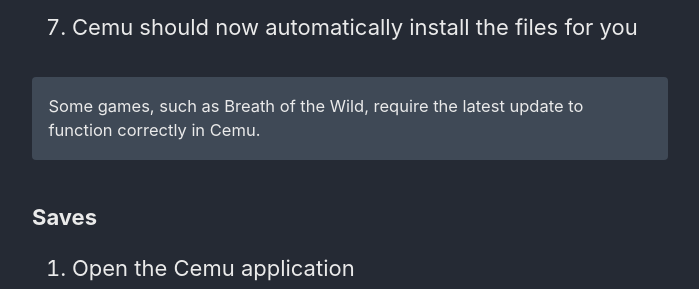
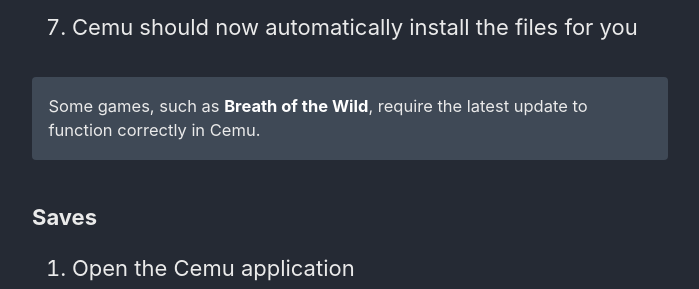
Before and after one commit to cfw-guide/cemu.cfw.guide, a Jekyll site: the page built from _pages/en_US/dumping-games.md, in a window 1280 px wide and 900 px high, scrolled down 3807 px. Shown: the part 164-453 px from the top of the window, without its empty margins (290-989 px from the left). Built offline with Jekyll 4.4.1, drawn with Linux system fonts in a browser that asks for light colours; part of the change alters nothing that is shown.

```diff
--- a/_pages/en_US/dumping-games.md
+++ b/_pages/en_US/dumping-games.md
@@ -78,7 +78,7 @@ Ensure you have enough storage space for your dump. The largest Wii U game is 17
 1. Open the `meta` folder and select `meta.xml`
 1. Cemu should now automatically install the files for you
 
-Some games, such as Breath of the Wild, require the latest update to function correctly in Cemu.
+Some games, such as [Breath of the Wild](https://wiki.cemu.info/wiki/The_Legend_of_Zelda:_Breath_of_the_Wild), require the latest update to function correctly in Cemu.
 {:.notice--info}
 
 ### Saves
```
